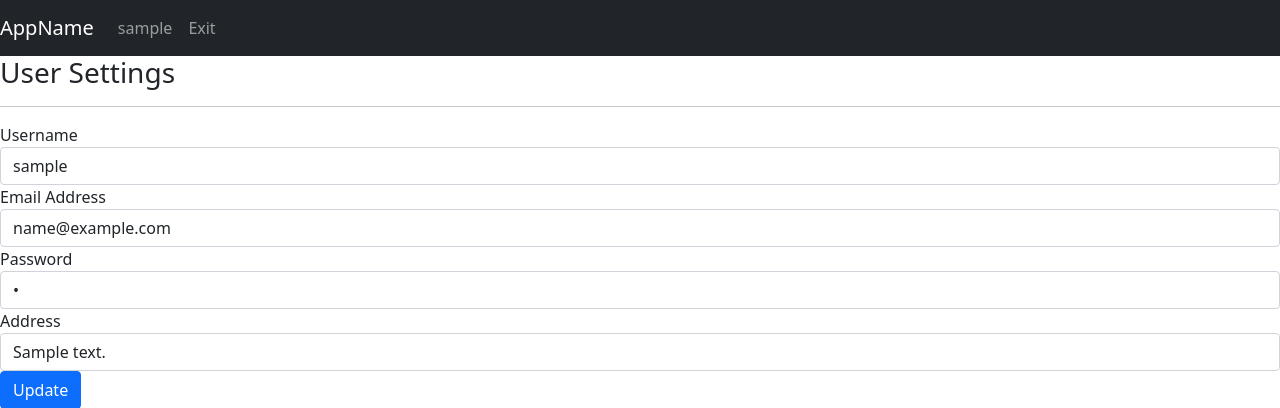
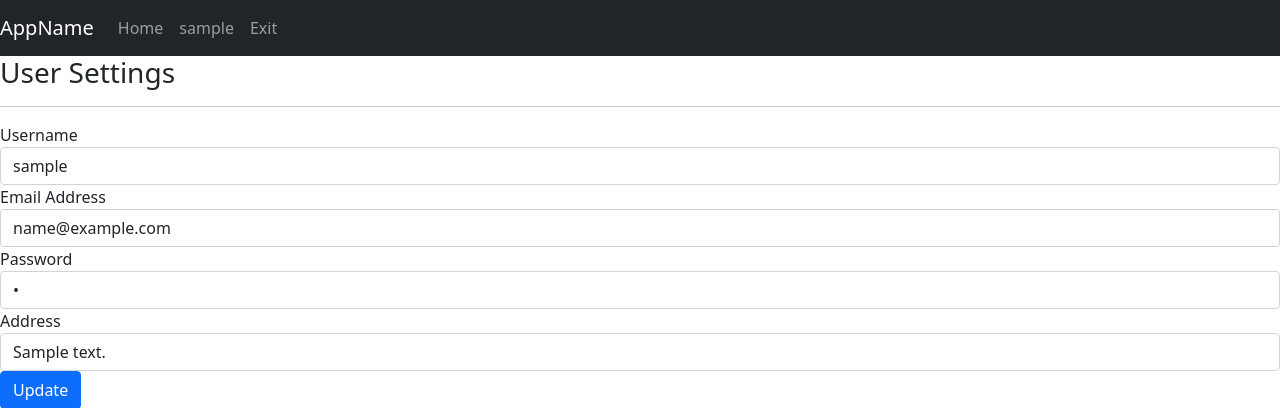
Before and after one commit to asarm/Food_Ordering_System, a Flask app: template templates/userSettings.html in a window 1280 px wide. Shown: the top 408 px of the page. Run offline with Flask 2, Linux system fonts and the light colour scheme; the template is opened without the code that fills it: most values are stand-ins (such as "Sample title", 1, 10 or a date in 2020).

Commit message:
settings navbar fixed

```diff
--- a/templates/homePage.html
+++ b/templates/homePage.html
@@ -2,7 +2,7 @@
 
 {% block navbar %}
 <nav class="navbar navbar-expand-lg navbar-dark bg-dark">
-    <a class="navbar-brand" href="#">AppName</a>
+    <a class="navbar-brand" href="/home">AppName</a>
     <button class="navbar-toggler" type="button" data-toggle="collapse" data-target="#navbarNav" aria-controls="navbarNav" aria-expanded="false" aria-label="Toggle navigation">
       <span class="navbar-toggler-icon"></span>
     </button>
--- a/templates/userSettings.html
+++ b/templates/userSettings.html
@@ -2,12 +2,13 @@
 
 {% block navbar %}
 <nav class="navbar navbar-expand-lg navbar-dark bg-dark">
-    <a class="navbar-brand" href="#">AppName</a>
+    <a class="navbar-brand" href="/home">AppName</a>
     <button class="navbar-toggler" type="button" data-toggle="collapse" data-target="#navbarNav" aria-controls="navbarNav" aria-expanded="false" aria-label="Toggle navigation">
       <span class="navbar-toggler-icon"></span>
     </button>
     <div class="collapse navbar-collapse" id="navbarNav">
         <ul class="navbar-nav">
+          <li class="nav-item active"><a class="nav-link" href="/home">Home</a></li>
           <li class="nav-item active"><a class="nav-link" href="/">{{username}}</a></li>
           <li class="nav-item active"><a class="nav-link" href="/exit">Exit</a></li>
         </ul>
```
